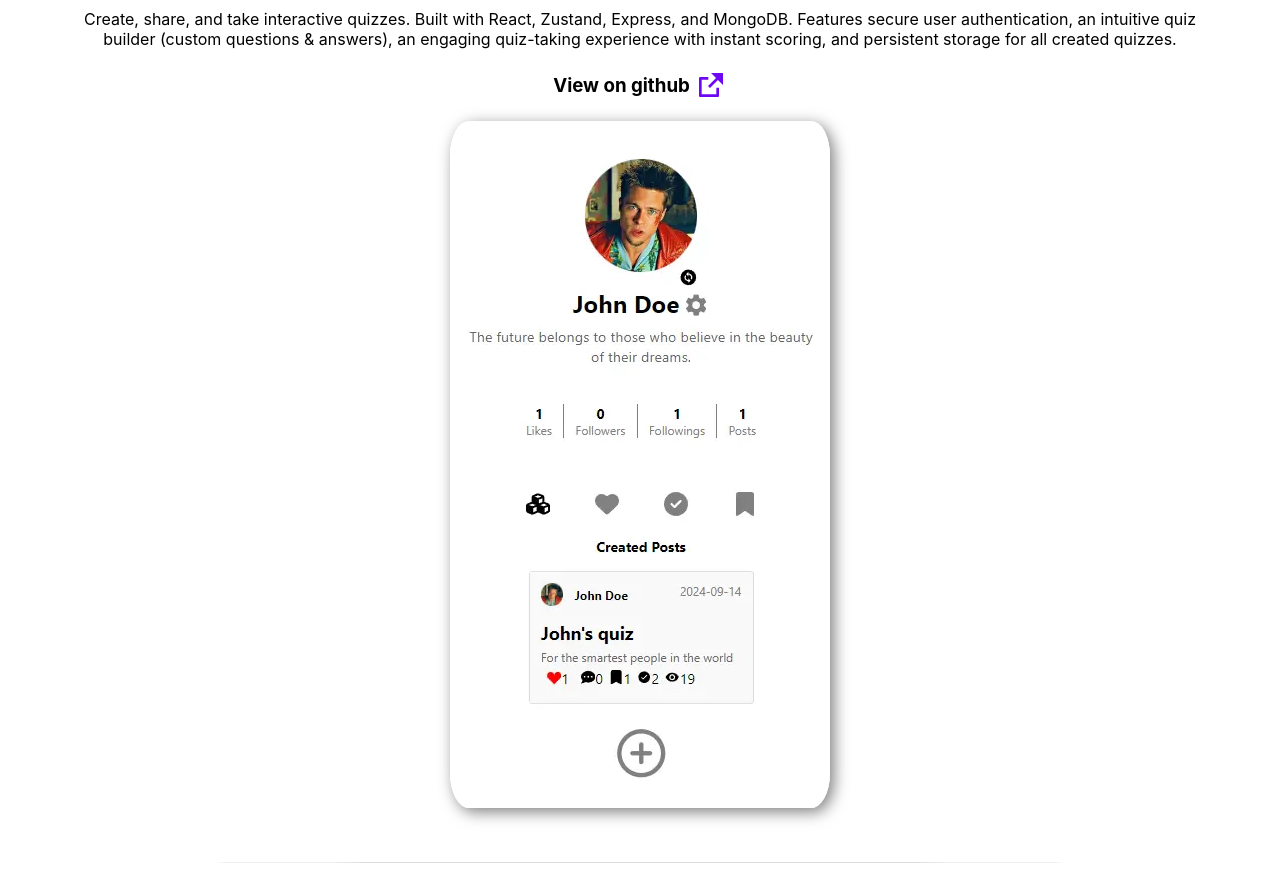
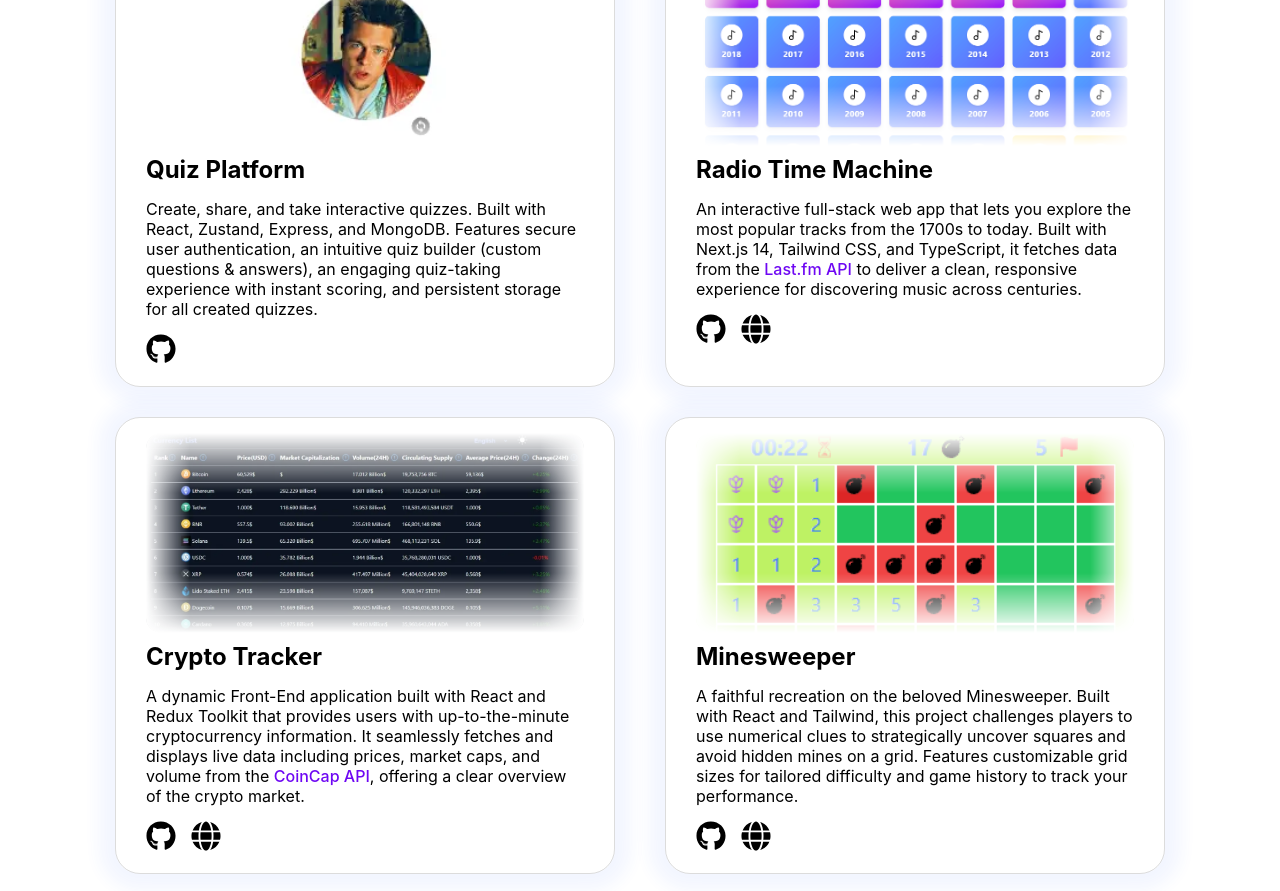
Before and after one commit to Gor-Hoveyan/Gor-Hoveyan.github.io, a React (Create React App) app: page / in a window 1280 px wide. Shown: the part 1900-2791 px from the top of the page. Built offline with nearby package versions, Linux system fonts and the light colour scheme; a web font is replaced by a local one.

Commit message:
Update works section UI

```diff
--- a/src/components/about/About.module.scss
+++ b/src/components/about/About.module.scss
@@ -7,6 +7,7 @@
   .header {
     font-size: 2.2rem;
     text-align: center;
+    font-family: Montserrat-Regular;
   }
 
   .content {
--- a/src/components/home/Home.module.scss
+++ b/src/components/home/Home.module.scss
@@ -14,6 +14,7 @@
     transition: transform 0.3s;
     width: fit-content;
     margin: 20px auto 20px auto;
+    font-family: Montserrat-Regular;
   }
 
   .avatar {
--- a/src/components/mainButton/MainButton.module.scss
+++ b/src/components/mainButton/MainButton.module.scss
@@ -88,6 +88,7 @@
   border-radius: calc(var(--border-radius) - var(--border-size));
   color: var(--foreground);
   transition: all 0.3s ease-in-out;
+  font-family: Montserrat-Regular;
 
   &:hover {
     transform: scale(1.05);
@@ -101,7 +102,7 @@
 }
 
 .content {
-  font-weight: 700;
+  font-weight: 900;
   display: flex;
   justify-content: center;
   align-items: center;
--- a/src/components/works/Works.jsx
+++ b/src/components/works/Works.jsx
@@ -1,118 +1,137 @@
 import React, { forwardRef } from "react";
 import styles from "./Works.module.scss";
-import { FaBitcoin, FaBomb } from "react-icons/fa";
-import { RiExternalLinkFill } from "react-icons/ri";
-import { MdQuiz } from "react-icons/md";
 import quizPlatformImg from "./../../assets/images/quiz-platform.webp";
 import minesweeperImg from "./../../assets/images/minesweeper.webp";
+import radioTimeMachineImg from "./../../assets/images/radioTimeMachine.webp";
 import firstCryptoImg from "./../../assets/images/crypto1.webp";
-import secondCryptoImg from "./../../assets/images/crypto2.webp";
+import { FaGithub, FaGlobe } from "react-icons/fa";
 
-const Works = forwardRef((props, ref) =>  {
+const Works = forwardRef((props, ref) => {
   return (
     <section className={styles.main} ref={ref}>
       <h1 className={styles.worksHeader}>Recent Works</h1>
-      <div className={styles.line}></div>
-      <section className={styles.quizPlatform}>
-        <section className={styles.content}>
-          <div className={styles.flex}>
-            <MdQuiz color="#6E07F3" size={"2rem"} />
-            <h2 className={styles.cryptoListHeader}>Quiz Platform</h2>
-          </div>
-          <p className={styles.text}>
-            Create, share, and take interactive quizzes. Built with React, Zustand, Express, and MongoDB. Features secure user authentication, an intuitive quiz builder (custom questions & answers), an engaging quiz-taking experience with instant scoring, and persistent storage for all created quizzes.
+      <p className={styles.content}>
+        A showcase of projects highlighting creativity and clean code.
       </p>
-
+      <div className={styles.grid}>
+        <div className={styles.project}>
+          <img
+            src={quizPlatformImg}
+            alt="Quiz platform"
+            className={styles.projectImage}
+          />
+          <h1 className={styles.projectHeader}>Quiz Platform</h1>
+          <p className={styles.projectDescription}>
+            Create, share, and take interactive quizzes. Built with React,
+            Zustand, Express, and MongoDB. Features secure user authentication,
+            an intuitive quiz builder (custom questions & answers), an engaging
+            quiz-taking experience with instant scoring, and persistent storage
+            for all created quizzes.
+          </p>
+          <div className={styles.icons}>
             <a
               target="_blank"
-            rel="noreferrer"
-            className={`${styles.flexLink}`}
-            href="https://github.com/Gor-Hoveyan/reactQuizPlatfrom"
+              href="https://github.com/Gor-Hoveyan/react-quiz-platform"
             >
-            <h3 className={styles.projectLink}>View on github</h3>
-            <RiExternalLinkFill color="#6E07F3" size={"2rem"} />
+              <FaGithub />
             </a>
-        </section>
-
+          </div>
+        </div>{" "}
+        <div className={styles.project}>
           <img
-          className={styles.quizPlatformImg}
-          src={quizPlatformImg}
-          alt="Quiz platform"
+            alt="Radio Time Machine"
+            src={radioTimeMachineImg}
+            className={styles.projectImage}
           />
-      </section>
-      <div className={styles.line}></div>
-      <section className={styles.minesweeper}>
-        <section className={styles.content}>
-          <div className={styles.flex}>
-            <FaBomb color="#6E07F3" size={"2rem"} />
-            <h2 className={styles.cryptoListHeader}>Minesweeper</h2>
-          </div>
-          <p className={styles.text}>
-            A faithful recreation on the beloved Minesweeper. Built with React and Tailwind, this project challenges players to use numerical clues to strategically uncover squares and avoid hidden mines on a grid. Features customizable grid sizes for tailored difficulty and game history to track your performance.
+          <h1 className={styles.projectHeader}>Radio Time Machine</h1>
+          <p className={styles.projectDescription}>
+            An interactive full-stack web app that lets you explore the most
+            popular tracks from the 1700s to today. Built with Next.js 14,
+            Tailwind CSS, and TypeScript, it fetches data from the{" "}
+            <a
+              className={styles.link}
+              target="_blank"
+              href="https://www.last.fm/api"
+            >
+              Last.fm API
+            </a>{" "}
+            to deliver a clean, responsive experience for discovering music
+            across centuries.
           </p>
+          <div className={styles.icons}>
             <a
               target="_blank"
-            rel="noreferrer"
-            className={`${styles.flexLink}`}
-            href="https://minesweeper-nine-tau.vercel.app/"
+              href="https://github.com/Gor-Hoveyan/radio-time-machine"
             >
-            <h3 className={styles.projectLink}>Play now</h3>
-            <RiExternalLinkFill color="#6E07F3" size={"2rem"} />
+              <FaGithub />
             </a>
-        </section>
-
+            <a target="_blank" href="https://radio-time-machine.vercel.app/">
+              <FaGlobe />
+            </a>
+          </div>
+        </div>{" "}
+        <div className={styles.project}>
           <img
-          className={styles.minesweeperImg}
-          src={minesweeperImg}
-          alt="Minesweeper"
+            alt="Crypto Tracker"
+            src={firstCryptoImg}
+            className={styles.projectImage}
           />
-      </section>
-      <div className={styles.line}></div>
-      <section className={styles.cryptoList}>
-        <section className={styles.content}>
-          <div className={styles.flex}>
-            <FaBitcoin color="#6E07F3" size={"2rem"} />
-            <h2 className={styles.cryptoListHeader}>Crypto List</h2>
-          </div>
-          <p className={styles.text}>
-            A dynamic Front-End application built with React and Redux Toolkit that provides users with up-to-the-minute cryptocurrency information. It seamlessly fetches and displays live data including prices, market caps, and volume from the{" "}
-            <a className={styles.link}
+          <h1 className={styles.projectHeader}>Crypto Tracker</h1>
+          <p className={styles.projectDescription}>
+            A dynamic Front-End application built with React and Redux Toolkit
+            that provides users with up-to-the-minute cryptocurrency
+            information. It seamlessly fetches and displays live data including
+            prices, market caps, and volume from the{" "}
+            <a
+              className={styles.link}
               target="_blank"
-             href="https://coincap.io/">
+              href="https://coincap.io/"
+            >
               CoinCap API
             </a>
             , offering a clear overview of the crypto market.
           </p>
+          <div className={styles.icons}>
             <a
               target="_blank"
-            rel="noreferrer"
-            className={`${styles.flexLink}`}
-            href="https://crypto-list-fawn.vercel.app"
+              href="https://github.com/Gor-Hoveyan/crypto-list"
             >
-            <h3 className={styles.projectLink}>View project</h3>
-            <RiExternalLinkFill color="#6E07F3" size={"2rem"} />
+              <FaGithub />
             </a>
-        </section>
-
+            <a target="_blank" href="https://crypto-list-fawn.vercel.app/">
+              <FaGlobe />
+            </a>
+          </div>
+        </div>
+        <div className={styles.project}>
           <img
-          style={{ borderTopRightRadius: "3%", borderTopLeftRadius: "3%" }}
-          className={styles.cryptoListImg}
-          src={firstCryptoImg}
-          alt="crypto list"
+            src={minesweeperImg}
+            alt="Minesweeper"
+            className={styles.projectImage}
           />
-        <br />
-        <img
-          style={{
-            borderBottomRightRadius: "3%",
-            borderBottomLeftRadius: "3%",
-          }}
-          className={styles.cryptoListImg}
-          src={secondCryptoImg}
-          alt="crypto list"
-        />
-      </section>
+          <h1 className={styles.projectHeader}>Minesweeper</h1>
+          <p className={styles.projectDescription}>
+            A faithful recreation on the beloved Minesweeper. Built with React
+            and Tailwind, this project challenges players to use numerical clues
+            to strategically uncover squares and avoid hidden mines on a grid.
+            Features customizable grid sizes for tailored difficulty and game
+            history to track your performance.
+          </p>
+          <div className={styles.icons}>
+            <a
+              target="_blank"
+              href="https://github.com/Gor-Hoveyan/minesweeper"
+            >
+              <FaGithub />
+            </a>
+            <a target="_blank" href="https://minesweeper-nine-tau.vercel.app/">
+              <FaGlobe />
+            </a>
+          </div>
+        </div>
+      </div>
     </section>
   );
-})
+});
 
 export default Works;
--- a/src/components/works/Works.module.scss
+++ b/src/components/works/Works.module.scss
@@ -1,123 +1,118 @@
 .main {
   text-align: center;
-  padding: 50px 5% 20px 5%;
+  margin: 30px 0;
+  width: 100%;
 
   .worksHeader {
-    padding-bottom: 30px;
-    font-size: 2.2rem;
-  }
-
-  .line {
-    border-bottom: 1.5px solid rgba(80, 80, 80, 0.2);
-    border-radius: 50%;
-    margin: 0 auto;
+    font-size: 2.4rem;
+    font-family: Montserrat-Regular;
   }
 
   .content {
+    color: rgb(59, 59, 59);
+    font-weight: 500;
+    margin-top: 20px;
+    margin-bottom: 20px;
+    font-size: 1rem;
+  }
+}
+
+.grid {
+  display: grid;
+  grid-template-columns: 50% 50%;
+  align-items: stretch;
+  width: fit-content;
+  margin: 0 auto 30px auto;
+  box-sizing: border-box;
+  gap: 30px 0;
+}
+
+.project {
+  max-width: 500px;
+  min-width: 350px;
+  padding: 15px 30px;
+  border-radius: 25px;
+  border: 1.5px solid rgba(80, 80, 80, 0.2);
+  margin: auto 25px;
+  box-shadow: rgba(43, 105, 251, 0.06) 0px 0px 16px 16px;
+  text-align: left;
+  height: 100%;
+
+  .projectHeader {
+    text-align: left;
+    display: inline-block;
+    font-size: 1.5rem;
+    margin-bottom: 15px;
+    margin-top: 5px;
+  }
+
+  .link {
+    color: #6e07f3;
+    font-weight: 500;
+    text-decoration: none;
+    cursor: url("./../../assets/images/pointer.svg"), auto;
+  }
+
+  .projectImage {
+    height: 200px;
     width: 100%;
-    display: flex;
-    flex-direction: column;
-    margin: 0 auto 20px auto;
-    justify-content: space-around;
-    align-items: center;
+    object-fit: cover;
+    object-position: top;
+    border-radius: 15px;
+    -webkit-mask-image: linear-gradient(
+        to right,
+        transparent,
+        black 10%,
+        black 90%,
+        transparent
+      ),
+      linear-gradient(to bottom, transparent, black 10%, black 90%, transparent);
+    -webkit-mask-composite: destination-in; /* For WebKit browsers */
+    mask-image: linear-gradient(
+        to right,
+        transparent,
+        black 10%,
+        black 90%,
+        transparent
+      ),
+      linear-gradient(to bottom, transparent, black 30%, black 70%, transparent);
+    mask-composite: intersect; /* For spec-compliant browsers */
 
-    .text {
-      margin: 20px 0;
+    -webkit-mask-repeat: no-repeat;
+    -webkit-mask-position: center;
+    -webkit-mask-size: cover;
+    mask-repeat: no-repeat;
+    mask-position: center;
+    mask-size: cover;
+    cursor: url("./../../assets/images/pointer.svg"), auto;
+    transition: 0.3s ease;
+    &:hover {
+      transform: scale(1.1);
     }
   }
 
-  .flex,
-  .flexLink {
-    display: flex;
-    align-items: center;
-    justify-content: center;
-  }
+  .icons {
+    font-size: 30px;
+    margin-top: 15px;
+    color: black;
+    a {
+      margin-right: 15px;
+      cursor: url("./../../assets/images/pointer.svg"), auto;
+      color: black;
 
-  .flexLink {
-    margin: 0px auto;
-    width: fit-content;
-    text-decoration: none;
-    color: black;
-    cursor: url("../../assets/images/pointer.svg"), auto;
-    h3, svg, path {
-      cursor: url("../../assets/images/pointer.svg"), auto;
+      svg,
+      path {
+        cursor: url("./../../assets/images/pointer.svg"), auto;
+      }
     }
-  }
-
-  .cryptoListHeader {
-    width: fit-content;
-    margin-left: 15px;
-  }
-
-  .link {
-    text-decoration: none;
-    color: #6e07f3;
-    font-weight: bolder;
-    cursor: url("../../assets/images/pointer.svg"), auto;
-  }
-
-  .quizPlatform,
-  .cryptoList,
-  .minesweeper {
-    width: fit-content;
-    margin: 0 auto;
-    padding: 30px 0 50px 0;
-  }
-
-  .quizPlatformImg {
-    border-radius: 5%;
-    box-shadow: 4px 4px 15px rgba(0, 0, 0, 0.5);
-  }
-
-  .minesweeperImg {
-    border-radius: 5%;
-    margin: 0 auto;
-  }
-
-  .projectLink {
-    margin-right: 5px;
   }
 }
 
-@media (max-width: 900px) {
-  .cryptoListImg {
-    max-width: 100%;
+@media (max-width: 800px) {
+  .grid {
+    grid-template-columns: 100%;
   }
-
-  .quizPlatformImg,
-  .minesweeperImg {
-    max-width: 100%;
-  }
-
-  .line {
-    width: 100%;
+  .project {
+    height: fit-content;
   }
 }
-
-@media (min-width: 800px) {
-  .cryptoListImg {
-    max-width: 60%;
-  }
-
-  .line {
-    width: 75%;
-  }
-
-  .quizPlatformImg,
-  .minesweeperImg {
-    max-width: 60%;
-  }
-
-  .flexLink {
-    &:hover {
-      text-decoration: underline;
-      color: #6e07f3;
-    }
-  }
-
-  .link {
-    &:hover {
-      text-decoration: underline;
-    }
-  }
-}
```
Also changed, not shown: src/components/skills/Skills.module.scss (+6 -3 lines), src/assets/images/minesweeper.webp, src/assets/images/radioTimeMachine.webp (added). Lines whose indentation alone changed are shown as unchanged.
